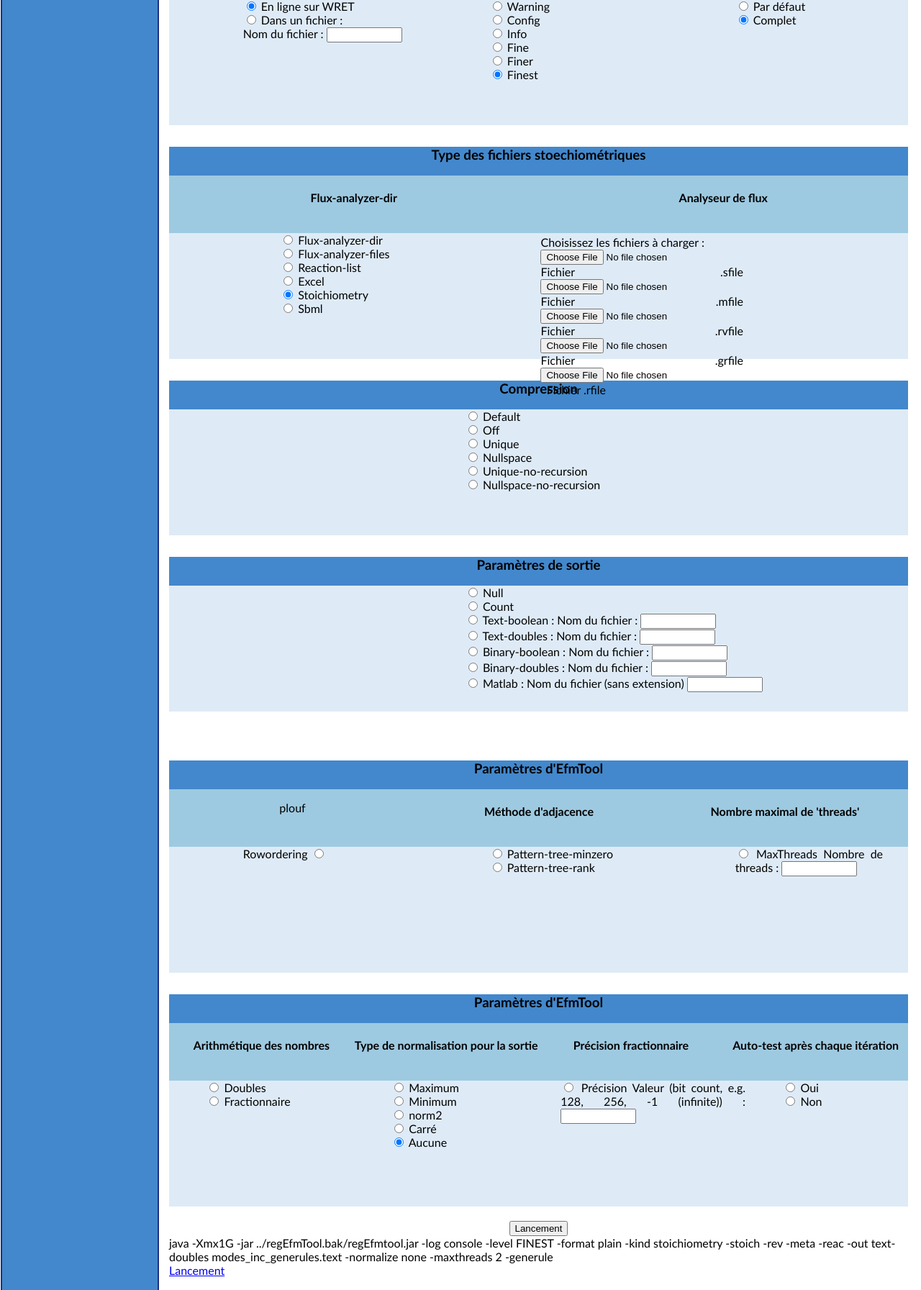
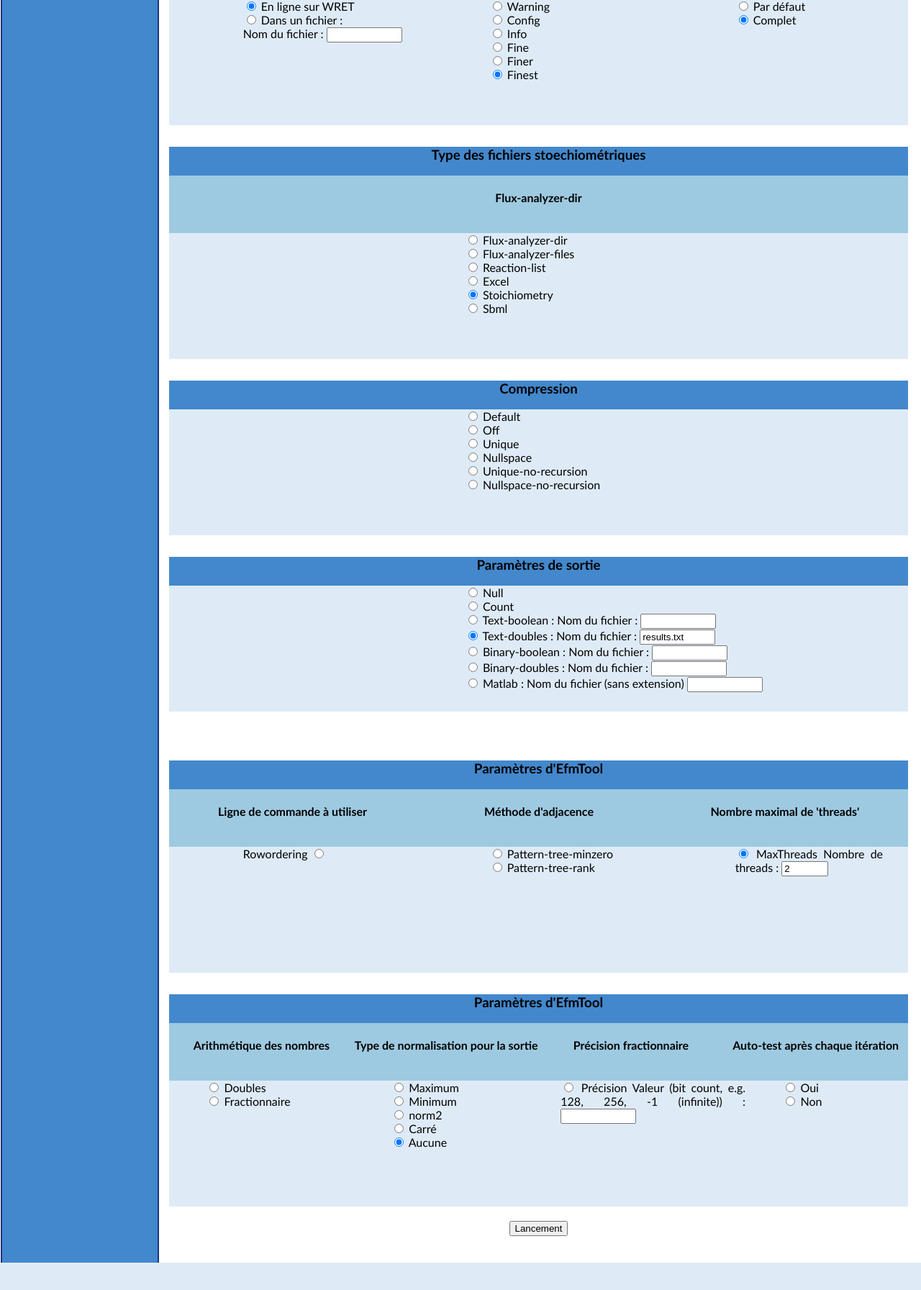
Before and after one commit to bioinfocttj/CPR, a PHP site: page /load.php in a window 1280 px wide. Shown: the part 309-2102 px from the top of the page at 72% size. After the commit the page ends 2064 px from the top, so only its background shows below. Run offline with PHP 8.4, Linux system fonts and the light colour scheme; data that the repository does not hold is empty; some libraries are stand-ins or nearby versions.

Commit message:
lancement

```diff
--- a/WRET/actionLoad.js
+++ b/WRET/actionLoad.js
@@ -105,25 +105,25 @@ function choixParam(formulaire) {
     commande = commande + valeur4;
   }
   // Analysor
-  var nom5 = document.getElementById('stoich').value;
-  valeur5 = " -" + formulaire.stoich.id + " " + nom5;
-  commande = commande + valeur5;
+  // var nom5 = document.getElementById('stoich').value;
+  // valeur5 = " -" + formulaire.stoich.id + " " + nom5;
+  // commande = commande + valeur5;
 
-  var nom51 = document.getElementById('meta').value;
-  valeur51 = " -" + formulaire.meta.id + " " + nom51;
-  commande = commande + valeur51;
+  // var nom51 = document.getElementById('meta').value;
+  // valeur51 = " -" + formulaire.meta.id + " " + nom51;
+  // commande = commande + valeur51;
 
-  var nom52 = document.getElementById('rev').value;
-  valeur52 = " -" + formulaire.rev.id + " " + nom52;
-  commande = commande + valeur52;
+  // var nom52 = document.getElementById('rev').value;
+  // valeur52 = " -" + formulaire.rev.id + " " + nom52;
+  // commande = commande + valeur52;
 
-  var nom53 = document.getElementById('generule').value;
-  valeur53 = " -" + formulaire.generule.id + " " + nom53;
-  commande = commande + valeur53;
+  // var nom53 = document.getElementById('generule').value;
+  // valeur53 = " -" + formulaire.generule.id + " " + nom53;
+  // commande = commande + valeur53;
 
-  var nom54 = document.getElementById('reac').value;
-  valeur54 = " -" + formulaire.reac.id + " " + nom54;
-  commande = commande + valeur54;
+  // var nom54 = document.getElementById('reac').value;
+  // valeur54 = " -" + formulaire.reac.id + " " + nom54;
+  // commande = commande + valeur54;
 
   // if (formulaire.choix51.checked) {
   //   var nom5 = document.getElementById('texte50').value;
@@ -278,8 +278,7 @@ function choixParam(formulaire) {
     valeur14 = " -" + formulaire.choix14[1].value;
     commande = commande + valeur14;
   }
-  commande = commande + " &";
   alert(commande);
   document.cookie="commande="+commande;
-  window.location.assign('results.php');
+  window.location.assign('load_files.php');
 }
--- a/WRET/load.php
+++ b/WRET/load.php
@@ -81,36 +81,18 @@
 						<h3><?php echo TXT_OPTIONS_INPUT_STOECH; ?></h3>
 					</div>
 					<div id="subPart">
-						<div id="subPart2-1">
+						<div id="subPart1">
 							<h4><?php echo TXT_OPTIONS_INPUT_STOECH_1; ?></h4>
-						</div>
-						<div id="subPart2-2">
-							<h4><?php echo TXT_OPTIONS_INPUT_F_ANALY; ?></h4>
 						</div>
 					</div>
 					<div id="buttons">
-						<div id="buttons2-1">
+						<div id="buttons1">
 							<input type="radio" name="choix4" value="kind flux-analyzer-dir"> 		<?php echo TXT_OPTIONS_INPUT_STOECH_1; ?>	<br/>
 						 	<input type="radio" name="choix4" value="kind flux-analyzer-files"> 	<?php echo TXT_OPTIONS_INPUT_STOECH_2; ?>	<br/>
 							<input type="radio" name="choix4" value="kind reaction-list"> 			<?php echo TXT_OPTIONS_INPUT_STOECH_3; ?> 	<br/>
 						 	<input type="radio" name="choix4" value="kind excel"> 					<?php echo TXT_OPTIONS_INPUT_STOECH_4; ?>	<br/>
 						 	<input type="radio" name="choix4" value="kind stoichiometry" checked="checked"> 			<?php echo TXT_OPTIONS_INPUT_STOECH_5; ?>	<br/>
 						 	<input type="radio" name="choix4" value="kind sbml"> 					<?php echo TXT_OPTIONS_INPUT_STOECH_6; ?>
-						</div>
-						<div id="buttons2-2">
-							<table width=70%>
-								<tr><td>
-								<label ="NomDeFichier">
-								<?php echo TXT_LOAD_FILE_NAME; ?><br />
-								</label>
-								<input type="file" name="sfile" 	id="stoich" value="<?php move_uploaded_file($_FILES['sfile']['tmp_name'],$_FILES['sfile']['name']);?>"/> 	<?php echo TXT_LOAD_SFILE; ?>
-								<input type="file" name="mfile" 	id="meta" /> 		<?php echo TXT_LOAD_MFILE; ?>
-								<input type="file" name="rvfile" 	id="rev" /> 		<?php echo TXT_LOAD_RVFILE; ?>
-								<input type="file" name="grfile" 	id="generule" /> 	<?php echo TXT_LOAD_GRFILE; ?>
-								<input type="file" name="rfile" 	id="reac" /> 		&nbsp;&nbsp;<?php echo TXT_LOAD_RFILE; ?>
-								</td></tr><tr><td>
-								</td></tr>
-							</table>
 						</div>
 					</div>
 
@@ -139,8 +121,8 @@
 							<input type="radio"		name="choix7" 	value="out count"> 			<?php echo TXT_OPTIONS_OUTPUT_2; ?>	 			<br/>
 							<input type="radio" 	name="choix7" 	value="out text-boolean"> 	<?php echo TXT_OPTIONS_OUTPUT_3; ?>
 							<?php echo TXT_OPTIONS_OUTPUT_4; ?> 	<input 	type="text" 		name="out_nomFichier" 	size="10" id="texte7"> 	<br/>
-							<input type="radio" 	name="choix7" 	value="out text-doubles"> 	<?php echo TXT_OPTIONS_OUTPUT_5; ?>
-							<?php echo TXT_OPTIONS_OUTPUT_6; ?> 	<input 	type="text" 		name="out_nomFichier" 	size="10" id="texte71"> <br/>
+							<input type="radio" 	name="choix7" 	value="out text-doubles" checked="checked"> 	<?php echo TXT_OPTIONS_OUTPUT_5; ?>
+							<?php echo TXT_OPTIONS_OUTPUT_6; ?> 	<input 	type="text" 		name="out_nomFichier" 	size="10" id="texte71" value="results.txt"> <br/>
 							<input type="radio" 	name="choix7" 	value="out binary-boolean"> <?php echo TXT_OPTIONS_OUTPUT_7; ?>
 							<?php echo TXT_OPTIONS_OUTPUT_8; ?>		<input 	type="text" 		name="out_nomFichier" 	size="10" id="texte72"> <br/>
 							<input type="radio" 	name="choix7" 	value="out binary-doubles"> <?php echo TXT_OPTIONS_OUTPUT_9; ?>
@@ -158,7 +140,7 @@
 					</div>
 					<div id="subPart">
 						<div id="subPart3-1">
-							<p>plouf</p>
+							<h4><?php echo TXT_OPTIONS_EFM_CMD; ?>	</h4>
 						</div>
 						<div id="subPart3-2">
 							<h4><?php echo TXT_OPTIONS_EFM_ADJA; ?>	</h4>
@@ -176,8 +158,8 @@
 							<input type="radio" name="choix9" value="adjacency-method pattern-tree-rank"> 		<?php echo TXT_OPTIONS_EFM_ADJA_2; ?> 	<br/>
 						</div>
 						<div id="buttons3-3">
-							<input type="radio" name="choix10" value="maxthreads"> <?php echo TXT_OPTIONS_EFM_THREADS_1; ?>
-								<?php echo TXT_OPTIONS_EFM_THREADS_2; ?> 	<input type="text" 		name="maxthreads_value" 	size="10" id="texte10">
+							<input type="radio" name="choix10" value="maxthreads" checked="checked"> <?php echo TXT_OPTIONS_EFM_THREADS_1; ?>
+								<?php echo TXT_OPTIONS_EFM_THREADS_2; ?> 	<input type="text" 		name="maxthreads_value" 	size="5" id="texte10" value="2">
 						</div>
 					</div>
 
@@ -226,13 +208,6 @@
 
 		</div>
 
-		<?php
-			session_start();
-			$commande = 'java -Xmx1G -jar ../regEfmTool.bak/regEfmtool.jar -log console -level FINEST -format plain -kind stoichiometry -stoich '.$_FILES['sfile']['name'].' -rev '.$_FILES['rvfile']['name'].' -meta '.$_FILES['mfile']['name'].' -reac '.$_FILES['rfile']['name'].' -out text-doubles modes_inc_generules.text -normalize none -maxthreads 2 -generule '.$_FILES['grfile']['name'];
-			$_SESSION['commande']=$commande;
-			echo $commande;
-		?>
 	<br/>
-		<a href='results.php'> Lancement </a>
 	</body>
 </html>
```
Also changed, not shown: 3 other files.
